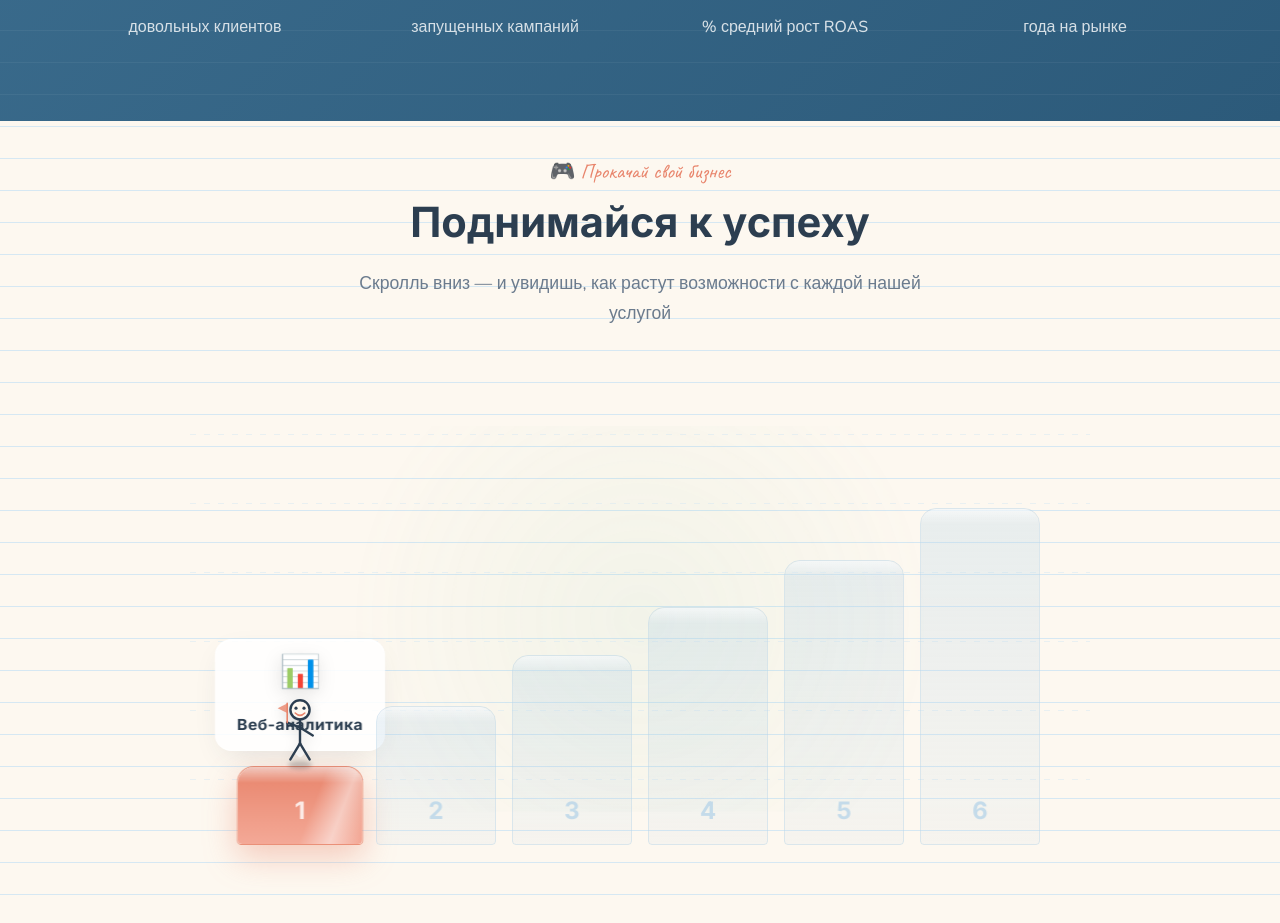
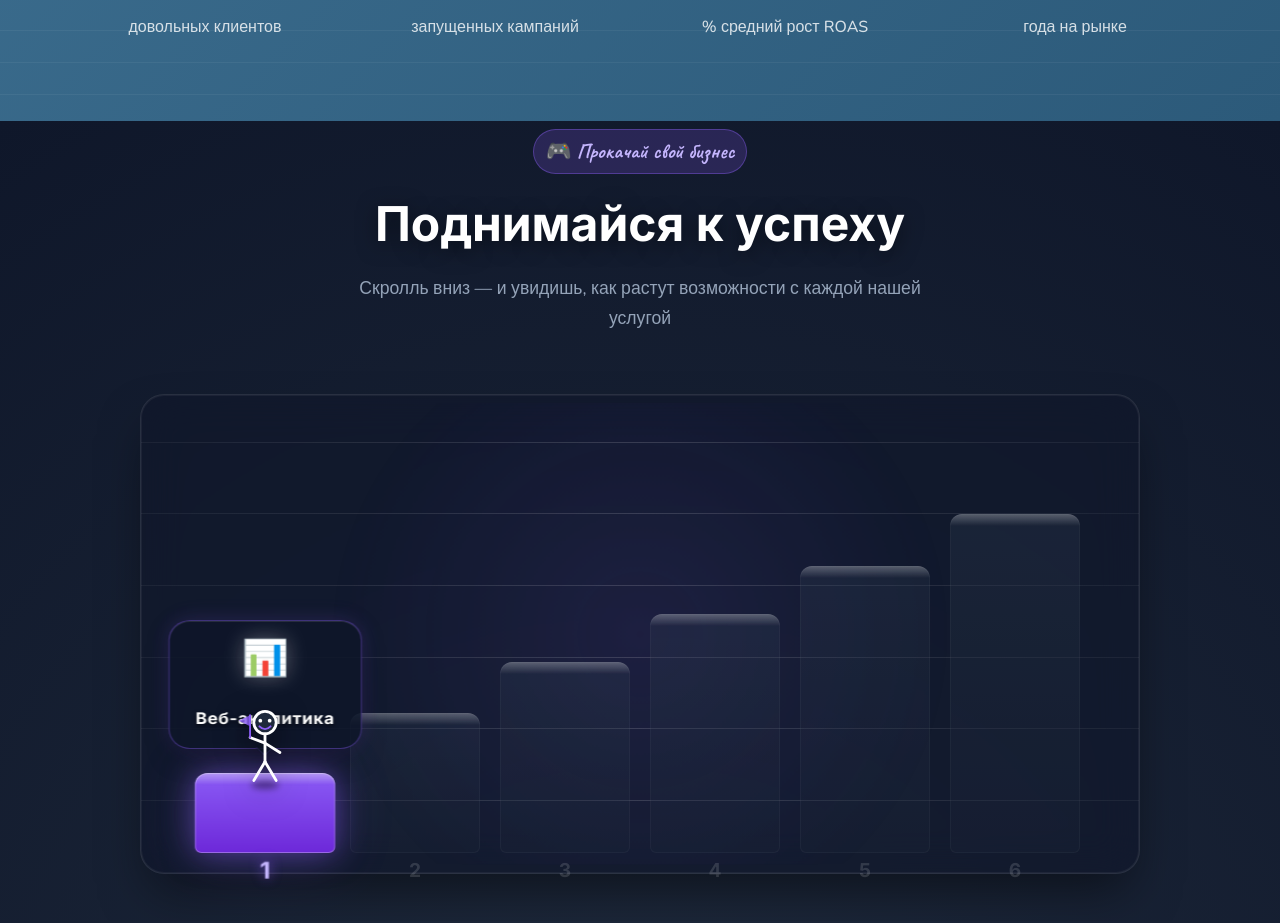
Before and after one commit to reborn-web3/traffic63, a Next.js app: page / in a window 1280 px wide. Shown: the part 930-1853 px from the top of the page. Built offline with nearby package versions, Linux system fonts and the light colour scheme.

Commit message:
small fixes

```diff
--- a/app/globals.css
+++ b/app/globals.css
@@ -852,12 +852,13 @@ body::before {
 
 /* ===== SERVICE CLIMBER GAME ===== */
 
-/* Tall outer wrapper — creates scroll room for the sticky effect */
 .climber-outer {
   position: relative;
-}
-
-/* Sticky inner — pins the visible content to the viewport */
+  background: radial-gradient(circle at center, #1e293b 0%, #0f172a 100%);
+  color: #fff;
+  overflow: hidden;
+}
+
 .climber-sticky {
   position: sticky;
   top: 0;
@@ -872,6 +873,7 @@ body::before {
   width: 100%;
   padding: 0 0 40px;
   position: relative;
+  z-index: 10;
 }
 
 .climber-header {
@@ -879,19 +881,48 @@ body::before {
   margin-bottom: 40px;
 }
 
+.climber-header .section-title {
+  color: #fff;
+  font-size: 3rem;
+  text-shadow: 0 4px 20px rgba(0,0,0,0.5);
+  margin-top: 12px;
+}
+
+.climber-header .section-subtitle {
+  color: #94a3b8;
+  font-size: 1.1rem;
+}
+
+.climber-header .section-label {
+  background: rgba(139, 92, 246, 0.2);
+  border: 1px solid rgba(139, 92, 246, 0.4);
+  color: #c4b5fd;
+  display: inline-block;
+  padding: 4px 12px;
+  border-radius: 50px;
+  font-weight: bold;
+}
+
 .climber-arena {
   position: relative;
-  height: 460px;
-  max-width: 900px;
+  height: 480px;
+  max-width: 1000px;
   margin: 0 auto;
-  padding: 60px 20px 0;
-}
-
-/* Grid lines */
+  padding: 60px 40px 0;
+  background: rgba(15, 23, 42, 0.6);
+  border-radius: 24px;
+  border: 1px solid rgba(255, 255, 255, 0.1);
+  box-shadow: 0 25px 50px -12px rgba(0, 0, 0, 0.5), inset 0 0 0 1px rgba(255,255,255,0.05);
+  backdrop-filter: blur(20px);
+  -webkit-backdrop-filter: blur(20px);
+}
+
 .climber-grid {
   position: absolute;
   inset: 0;
   pointer-events: none;
+  border-radius: 24px;
+  overflow: hidden;
 }
 
 .climber-grid-line {
@@ -899,32 +930,34 @@ body::before {
   left: 0;
   right: 0;
   height: 1px;
-  background: repeating-linear-gradient(
-    90deg,
-    var(--line-blue-light) 0px,
-    var(--line-blue-light) 6px,
-    transparent 6px,
-    transparent 14px
-  );
-  opacity: 0.5;
-}
-
-/* Bars container */
+  background: rgba(255, 255, 255, 0.05);
+  box-shadow: 0 0 10px rgba(255,255,255,0.02);
+}
+
+.climber-grid-line::after {
+  content: '';
+  position: absolute;
+  left: 0;
+  top: 0;
+  width: 100%;
+  height: 100%;
+  background: linear-gradient(90deg, transparent, rgba(255,255,255,0.1), transparent);
+}
+
 .climber-bars {
   display: flex;
   align-items: flex-end;
   justify-content: center;
-  gap: 16px;
+  gap: 20px;
   height: 100%;
   position: relative;
   z-index: 2;
-  padding-bottom: 4px;
-}
-
-/* Individual bar wrapper */
+  padding-bottom: 20px;
+}
+
 .climber-bar-wrapper {
   flex: 1;
-  max-width: 120px;
+  max-width: 130px;
   display: flex;
   flex-direction: column;
   align-items: center;
@@ -933,12 +966,11 @@ body::before {
   position: relative;
 }
 
-/* Stylish flying labels */
 .climber-label-modern {
   position: absolute;
-  bottom: calc(100% + 16px);
+  bottom: calc(100% + 24px);
   left: 50%;
-  transform: translateX(-50%) translateY(20px) scale(0.9) rotateX(-20deg);
+  transform: translateX(-50%) translateY(30px) scale(0.9) rotateX(-20deg);
   opacity: 0;
   transition: all 0.6s cubic-bezier(0.34, 1.56, 0.64, 1);
   pointer-events: none;
@@ -955,19 +987,19 @@ body::before {
   display: flex;
   flex-direction: column;
   align-items: center;
-  background: rgba(255, 255, 255, 0.85);
-  backdrop-filter: blur(12px);
-  -webkit-backdrop-filter: blur(12px);
-  border: 1px solid rgba(255, 255, 255, 0.6);
-  padding: 12px 20px;
-  border-radius: 16px;
+  background: rgba(15, 23, 42, 0.85);
+  backdrop-filter: blur(16px);
+  -webkit-backdrop-filter: blur(16px);
+  border: 1px solid rgba(139, 92, 246, 0.4);
+  padding: 16px 24px;
+  border-radius: 20px;
   box-shadow:
-    0 10px 30px -10px rgba(44, 62, 80, 0.15),
-    inset 0 1px 0 rgba(255, 255, 255, 1);
+    0 10px 30px -10px rgba(0, 0, 0, 0.5),
+    0 0 20px rgba(139, 92, 246, 0.2),
+    inset 0 1px 0 rgba(255, 255, 255, 0.1);
   white-space: nowrap;
 }
 
-/* Little tail for the speech bubble */
 .climber-label-modern-inner::after {
   content: '';
   position: absolute;
@@ -976,34 +1008,34 @@ body::before {
   transform: translateX(-50%) rotate(45deg);
   width: 12px;
   height: 12px;
-  background: rgba(255, 255, 255, 0.85);
-  border-right: 1px solid rgba(255, 255, 255, 0.6);
-  border-bottom: 1px solid rgba(255, 255, 255, 0.6);
-  backdrop-filter: blur(12px);
+  background: rgba(15, 23, 42, 0.85);
+  border-right: 1px solid rgba(139, 92, 246, 0.4);
+  border-bottom: 1px solid rgba(139, 92, 246, 0.4);
+  backdrop-filter: blur(16px);
   border-radius: 0 0 4px 0;
 }
 
 .climber-label-modern-icon {
-  font-size: 2rem;
-  margin-bottom: 6px;
-  filter: drop-shadow(0 4px 8px rgba(0,0,0,0.1));
-  animation: float 4s ease-in-out infinite;
+  font-size: 2.2rem;
+  margin-bottom: 8px;
+  filter: drop-shadow(0 0 10px rgba(255,255,255,0.3));
+  animation: float 3s ease-in-out infinite;
 }
 
 .climber-label-modern-text {
   font-family: var(--font-heading);
-  font-size: 0.95rem;
+  font-size: 1rem;
   font-weight: 700;
-  color: var(--ink-dark);
-  letter-spacing: 0.02em;
-}
-
-/* The bar itself */
+  color: #fff;
+  letter-spacing: 0.03em;
+  text-shadow: 0 2px 4px rgba(0,0,0,0.5);
+}
+
 .climber-bar {
   width: 100%;
   position: relative;
-  border-radius: 16px 16px 4px 4px;
-  transition: all 0.5s cubic-bezier(0.4, 0, 0.2, 1);
+  border-radius: 12px 12px 6px 6px;
+  transition: all 0.6s cubic-bezier(0.34, 1.56, 0.64, 1);
   min-height: 40px;
   transform-style: preserve-3d;
 }
@@ -1011,25 +1043,23 @@ body::before {
 .climber-bar-fill {
   position: absolute;
   inset: 0;
-  border-radius: 16px 16px 4px 4px;
-  transition: background 0.5s ease;
+  border-radius: 12px 12px 6px 6px;
+  transition: background 0.6s ease, box-shadow 0.6s ease;
   overflow: hidden;
 }
 
-/* 3D Glass top for the bar */
 .climber-bar-glass-top {
   position: absolute;
   top: 0;
   left: 0;
   right: 0;
-  height: 16px;
-  background: linear-gradient(180deg, rgba(255,255,255,0.6) 0%, rgba(255,255,255,0) 100%);
-  border-radius: 16px 16px 0 0;
+  height: 12px;
+  background: linear-gradient(180deg, rgba(255,255,255,0.4) 0%, rgba(255,255,255,0) 100%);
+  border-radius: 12px 12px 0 0;
   z-index: 2;
   pointer-events: none;
 }
 
-/* Inner glint for active bar */
 .climber-bar-glint {
   position: absolute;
   top: 0;
@@ -1039,107 +1069,115 @@ body::before {
   background: linear-gradient(
     90deg,
     transparent,
-    rgba(255, 255, 255, 0.5),
+    rgba(255, 255, 255, 0.4),
     transparent
   );
   transform: skewX(-20deg);
-  animation: glintSweep 2.5s ease-in-out infinite;
+  animation: glintSweep 2s cubic-bezier(0.4, 0, 0.2, 1) infinite;
 }
 
 @keyframes glintSweep {
   0% { left: -100%; }
-  20%, 100% { left: 200%; }
-}
-
-/* Bar states */
+  30%, 100% { left: 200%; }
+}
+
 .climber-bar--future .climber-bar-fill {
   background: linear-gradient(
     180deg,
-    rgba(184, 212, 232, 0.3) 0%,
-    rgba(184, 212, 232, 0.1) 100%
+    rgba(51, 65, 85, 0.4) 0%,
+    rgba(30, 41, 59, 0.4) 100%
   );
+  box-shadow: inset 0 0 0 1px rgba(255,255,255,0.05);
 }
 
 .climber-bar--future {
-  border: 1px solid rgba(184, 212, 232, 0.5);
+  opacity: 0.7;
 }
 
 .climber-bar--past .climber-bar-fill {
   background: linear-gradient(
     180deg,
-    var(--mint) 0%,
-    var(--mint-light) 100%
+    #10b981 0%,
+    #059669 100%
   );
+  box-shadow:
+    inset 0 0 0 1px rgba(255,255,255,0.2),
+    0 0 20px rgba(16, 185, 129, 0.3);
 }
 
 .climber-bar--past {
-  border: 1px solid rgba(126, 200, 160, 0.8);
-  box-shadow: 0 4px 20px rgba(126, 200, 160, 0.25);
+  transform: translateZ(5px);
 }
 
 .climber-bar--active .climber-bar-fill {
   background: linear-gradient(
     180deg,
-    var(--coral) 0%,
-    var(--coral-light) 100%
+    #8b5cf6 0%,
+    #6d28d9 100%
   );
+  box-shadow:
+    inset 0 0 0 1px rgba(255,255,255,0.3),
+    0 0 30px rgba(139, 92, 246, 0.5),
+    0 0 60px rgba(139, 92, 246, 0.2);
 }
 
 .climber-bar--active {
-  border: 1px solid rgba(232, 132, 107, 0.9);
-  box-shadow: 0 12px 32px rgba(232, 132, 107, 0.4);
-  transform: scaleX(1.05) translateZ(10px);
-}
-
-/* Bar number */
+  transform: scaleX(1.08) translateZ(15px);
+  z-index: 5;
+}
+
 .climber-bar-number {
   position: absolute;
-  bottom: 12px;
+  bottom: -34px;
   left: 50%;
   transform: translateX(-50%);
   font-family: var(--font-heading);
-  font-size: 1.5rem;
+  font-size: 1.2rem;
   font-weight: 800;
-  color: rgba(255, 255, 255, 0.8);
+  color: rgba(255, 255, 255, 0.5);
   z-index: 3;
+  transition: all 0.3s ease;
+}
+
+.climber-bar--active .climber-bar-number {
+  color: #c4b5fd;
+  text-shadow: 0 0 10px rgba(139, 92, 246, 0.8);
+  transform: translateX(-50%) scale(1.2);
 }
 
 .climber-bar--future .climber-bar-number {
-  color: rgba(184, 212, 232, 0.8);
-}
-
-/* Background Glow for Arena */
+  color: rgba(255, 255, 255, 0.2);
+}
+
 .climber-glow {
   position: absolute;
   top: 50%;
   left: 50%;
   transform: translate(-50%, -50%);
-  width: 90%;
-  height: 90%;
-  background: radial-gradient(circle, rgba(126, 200, 160, 0.15) 0%, transparent 70%);
+  width: 100%;
+  height: 100%;
+  background: radial-gradient(circle at center, rgba(139, 92, 246, 0.15) 0%, transparent 60%);
   pointer-events: none;
   z-index: 0;
-  animation: pulseGlow 4s ease-in-out infinite alternate;
-}
-
-@keyframes pulseGlow {
-  0% { opacity: 0.5; transform: translate(-50%, -50%) scale(0.9); }
-  100% { opacity: 1; transform: translate(-50%, -50%) scale(1.1); }
-}
-
-/* Global Character Container - Moves smoothly in X and Y */
+  animation: pulseNeonGlow 4s ease-in-out infinite alternate;
+}
+
+@keyframes pulseNeonGlow {
+  0% { opacity: 0.6; transform: translate(-50%, -50%) scale(0.95); }
+  100% { opacity: 1; transform: translate(-50%, -50%) scale(1.05); }
+}
+
 .climber-character-global {
   position: absolute;
   left: 0;
-  bottom: 0; /* Controlled via style now */
-  width: 48px;
-  height: 72px;
+  bottom: 0;
+  width: 56px;
+  height: 80px;
   z-index: 20;
   transition: transform 0.5s cubic-bezier(0.34, 1.56, 0.64, 1), bottom 0.5s cubic-bezier(0.34, 1.56, 0.64, 1), opacity 0.3s ease;
-  margin-left: -24px;
-}
-
-/* Inner wrapper handles the jumping arc and shadow */
+  margin-left: -28px;
+}
+
 .climber-character-inner {
   position: relative;
   width: 100%;
@@ -1147,32 +1185,29 @@ body::before {
   transform-origin: bottom center;
 }
 
-/* The actual SVG character */
 .climber-svg {
   width: 100%;
   height: 100%;
   position: relative;
   z-index: 2;
-  filter: drop-shadow(0 4px 6px rgba(0, 0, 0, 0.15));
-  transition: transform 0.3s ease; /* For flipping direction */
-}
-
-/* Shadow under the character */
+  filter: drop-shadow(0 10px 15px rgba(0, 0, 0, 0.5));
+  transition: transform 0.3s ease;
+}
+
 .climber-character-shadow {
   position: absolute;
   bottom: -4px;
   left: 50%;
   transform: translateX(-50%);
-  width: 24px;
+  width: 28px;
   height: 8px;
-  background: rgba(0, 0, 0, 0.2);
+  background: rgba(0, 0, 0, 0.4);
   border-radius: 50%;
-  filter: blur(2px);
+  filter: blur(3px);
   z-index: 1;
   transition: all 0.5s ease;
 }
 
-/* Jump Animations */
 .is-jumping .climber-svg {
   animation: hopArc 0.5s cubic-bezier(0.34, 1.56, 0.64, 1);
 }
@@ -1181,7 +1216,6 @@ body::before {
   animation: shadowScale 0.5s cubic-bezier(0.34, 1.56, 0.64, 1);
 }
 
-/* Lively limbs */
 .is-jumping .climber-arms {
   transform-origin: 30px 38px;
   animation: armsSwing 0.5s ease-in-out;
@@ -1194,84 +1228,66 @@ body::before {
 
 @keyframes hopArc {
   0% { transform: translateY(0) scale(1, 1); }
-  20% { transform: translateY(5px) scale(1.1, 0.9); } /* Squash */
-  50% { transform: translateY(-45px) scale(0.95, 1.05); } /* Stretch & Peak */
-  80% { transform: translateY(-5px) scale(1.05, 0.95); } /* Land squash */
+  20% { transform: translateY(5px) scale(1.1, 0.9); }
+  50% { transform: translateY(-55px) scale(0.9, 1.1); }
+  80% { transform: translateY(-5px) scale(1.05, 0.95); }
   100% { transform: translateY(0) scale(1, 1); }
 }
 
 @keyframes shadowScale {
   0%, 100% { transform: translateX(-50%) scale(1); opacity: 1; }
-  50% { transform: translateX(-50%) scale(0.4); opacity: 0.3; }
+  50% { transform: translateX(-50%) scale(0.3); opacity: 0.2; }
 }
 
 @keyframes armsSwing {
   0%, 100% { transform: rotate(0deg); }
-  50% { transform: rotate(15deg); }
+  50% { transform: rotate(20deg); }
 }
 
 @keyframes legsTuck {
   0%, 100% { transform: translateY(0); }
-  50% { transform: translateY(-10px); }
-}
-
-@keyframes bounceHint {
-  0%, 100% { transform: translateX(-50%) translateY(0); }
-  50% { transform: translateX(-50%) translateY(6px); }
-}
-
-@keyframes bounceArrow {
-  0%, 100% { transform: translateY(0); }
-  50% { transform: translateY(4px); }
-}
-
-@keyframes popIn {
-  0% {
-    opacity: 0;
-    transform: translateX(-50%) scale(0.6);
-  }
-  100% {
-    opacity: 1;
-    transform: translateX(-50%) scale(1);
-  }
-}
-
-/* Responsive */
+  50% { transform: translateY(-12px); }
+}
+
+@media (max-width: 992px) {
+  .climber-header .section-title {
+    font-size: 2.5rem;
+  }
+  .climber-arena {
+    height: 420px;
+    padding: 50px 20px 0;
+  }
+}
+
 @media (max-width: 768px) {
   .climber-arena {
     height: 380px;
-  }
-
+    padding: 40px 10px 0;
+  }
   .climber-bars {
     gap: 8px;
-  }
-
+    padding-bottom: 30px;
+  }
   .climber-bar-wrapper {
     max-width: 80px;
   }
-
-  .climber-label-text {
+  .climber-label-modern-inner {
+    padding: 8px 12px;
+  }
+  .climber-label-modern-icon {
+    font-size: 1.5rem;
+  }
+  .climber-label-modern-text {
     font-size: 0.8rem;
-    padding: 3px 8px;
-  }
-
-  .climber-label-emoji {
-    font-size: 1.2rem;
-  }
-
-  .climber-character {
-    width: 36px;
-    height: 54px;
-    top: -50px;
-  }
-
+  }
   .climber-bar-number {
-    font-size: 1.1rem;
-  }
-
-  .climber-complete {
-    font-size: 0.95rem;
-    padding: 8px 16px;
+    font-size: 1rem;
+    bottom: -24px;
+  }
+  .climber-character-global {
+    width: 44px;
+    height: 64px;
+    margin-left: -22px;
   }
 }
 
@@ -1279,28 +1295,27 @@ body::before {
   .climber-arena {
     height: 320px;
   }
-
   .climber-bars {
     gap: 5px;
   }
-
   .climber-bar-wrapper {
     max-width: 55px;
   }
-
-  .climber-label-text {
+  .climber-label-modern-inner {
+    padding: 6px 10px;
+    border-radius: 12px;
+  }
+  .climber-label-modern-icon {
+    font-size: 1.2rem;
+    margin-bottom: 4px;
+  }
+  .climber-label-modern-text {
     font-size: 0.7rem;
-    padding: 2px 6px;
-  }
-
-  .climber-character {
-    width: 28px;
-    height: 42px;
-    top: -38px;
-  }
-
-  .climber-scroll-hint {
-    font-size: 0.9rem;
+  }
+  .climber-character-global {
+    width: 36px;
+    height: 52px;
+    margin-left: -18px;
   }
 }
 
--- a/components/ServiceClimber.tsx
+++ b/components/ServiceClimber.tsx
@@ -187,22 +187,22 @@ export const ServiceClimber = () => {
                       className="climber-svg"
                       style={{ transform: facingRight ? 'scaleX(1)' : 'scaleX(-1)' }}
                     >
-                      <circle cx="30" cy="16" r="12" stroke="var(--ink-dark)" strokeWidth="3" fill="var(--paper)"/>
-                      <circle cx="25" cy="14" r="2" fill="var(--ink-dark)" />
-                      <circle cx="35" cy="14" r="2" fill="var(--ink-dark)" />
-                      <path d="M24 20 Q30 26 36 20" stroke="var(--coral)" strokeWidth="2" strokeLinecap="round" fill="none"/>
-                      <line x1="30" y1="28" x2="30" y2="58" stroke="var(--ink-dark)" strokeWidth="3" strokeLinecap="round"/>
+                      <circle cx="30" cy="16" r="12" stroke="#ffffff" strokeWidth="3" fill="#1e293b"/>
+                      <circle cx="25" cy="14" r="2" fill="#ffffff" />
+                      <circle cx="35" cy="14" r="2" fill="#ffffff" />
+                      <path d="M24 20 Q30 26 36 20" stroke="#8b5cf6" strokeWidth="2" strokeLinecap="round" fill="none"/>
+                      <line x1="30" y1="28" x2="30" y2="58" stroke="#ffffff" strokeWidth="3" strokeLinecap="round"/>
                       <g className="climber-arms">
-                        <line x1="30" y1="38" x2="14" y2="48" stroke="var(--ink-dark)" strokeWidth="3" strokeLinecap="round"/>
-                        <line x1="30" y1="38" x2="46" y2="32" stroke="var(--ink-dark)" strokeWidth="3" strokeLinecap="round"/>
+                        <line x1="30" y1="38" x2="14" y2="48" stroke="#ffffff" strokeWidth="3" strokeLinecap="round"/>
+                        <line x1="30" y1="38" x2="46" y2="32" stroke="#ffffff" strokeWidth="3" strokeLinecap="round"/>
                       </g>
                       <g className="climber-legs">
-                        <line x1="30" y1="58" x2="18" y2="78" stroke="var(--ink-dark)" strokeWidth="3" strokeLinecap="round"/>
-                        <line x1="30" y1="58" x2="42" y2="78" stroke="var(--ink-dark)" strokeWidth="3" strokeLinecap="round"/>
+                        <line x1="30" y1="58" x2="18" y2="78" stroke="#ffffff" strokeWidth="3" strokeLinecap="round"/>
+                        <line x1="30" y1="58" x2="42" y2="78" stroke="#ffffff" strokeWidth="3" strokeLinecap="round"/>
                       </g>
                       <g className="climber-flag">
-                        <line x1="46" y1="32" x2="46" y2="8" stroke="var(--coral)" strokeWidth="2" strokeLinecap="round"/>
-                        <path d="M46 8 L58 14 L46 20" fill="var(--coral)" opacity="0.8" />
+                        <line x1="46" y1="32" x2="46" y2="8" stroke="#8b5cf6" strokeWidth="2" strokeLinecap="round"/>
+                        <path d="M46 8 L58 14 L46 20" fill="#8b5cf6" opacity="0.8" />
                       </g>
                     </svg>
                   </div>
```
Also changed, not shown: components/Footer.tsx (+5 -4 lines).
